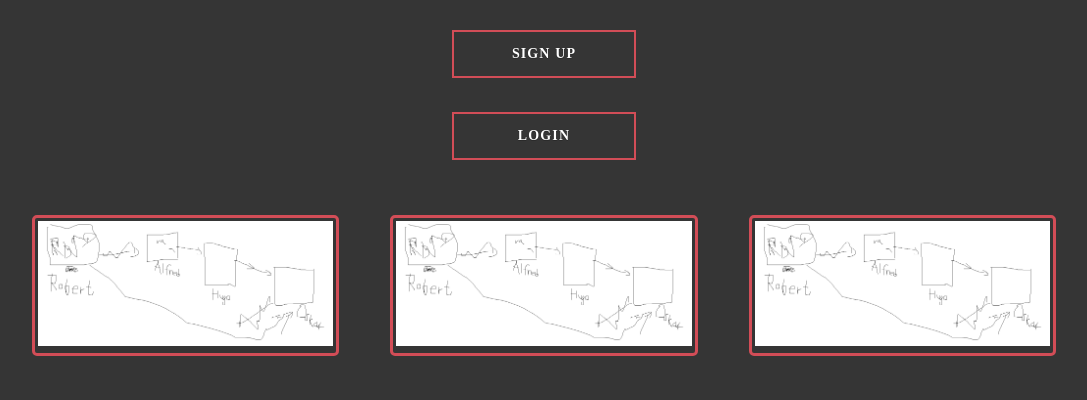
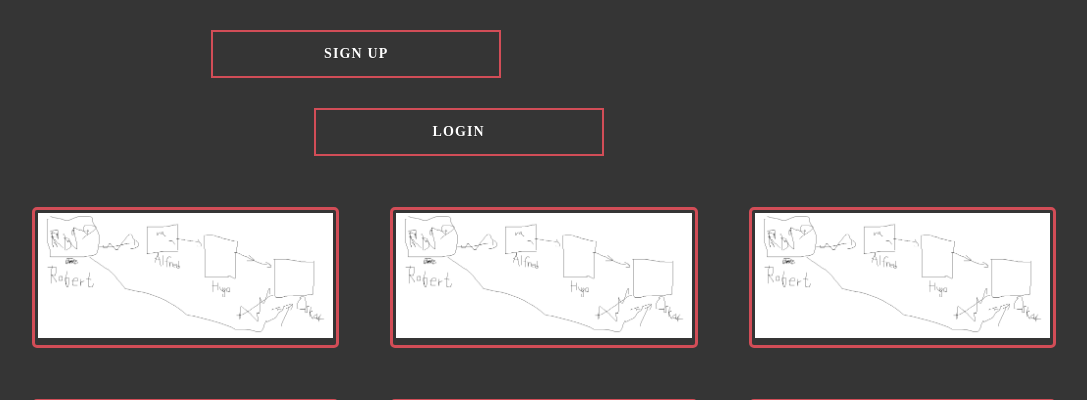
Before and after one commit to Hugsim/GitGud, a PHP site: page /home.html in a window 1280 px wide. Shown: the top 400 px of the page, without its empty margins (96-1183 px from the left). Run offline with PHP 8.4, Linux system fonts and the light colour scheme.

Commit message:
Funkar inte

```diff
--- a/stylesheet.css
+++ b/stylesheet.css
@@ -6,7 +6,9 @@ body {
 a.animated-button:link, a.animated-button:visited {
 	position: relative;
 	display: inline-block;
-	margin: 30px auto 0;
+	margin-top: 30px;
+	margin-left: 20%;
+	width: 20%;
 	padding: 14px 15px;
 	color: #fff;
 	font-size:14px;
@@ -66,7 +68,9 @@ a.animated-button:link, a.animated-button:visited {
 
 a.animated-button.sign-in {
 	border: 2px solid #D24D57;
-	width: 150px
+	width:100%;
+	float:left;
+	left:20%;
 }
 a.animated-button.sign-in:after {
 	background: #D24D57;
@@ -78,7 +82,9 @@ a.animated-button.sign-in:after {
 }
 a.animated-button.login {
 	border: 2px solid #D24D57;
-    width: 150px;/*proof of concept*/
+	width:100%;
+	left: 60%;
+	float:left;
 }
 a.animated-button.login:after {
 	background: #D24D57;
@@ -91,12 +97,14 @@ a.animated-button.login:after {
 
 .button {
     text-align: center;
-    vertical-align: center;
+	display:block;
+	width: 20%;
+	margin-left: 20%;
 }
 
 .button-row{
 	display: block;
 	width: 100%;
-	height: 100%;
+	height: 100px;
 	margin: auto;
 }
```
